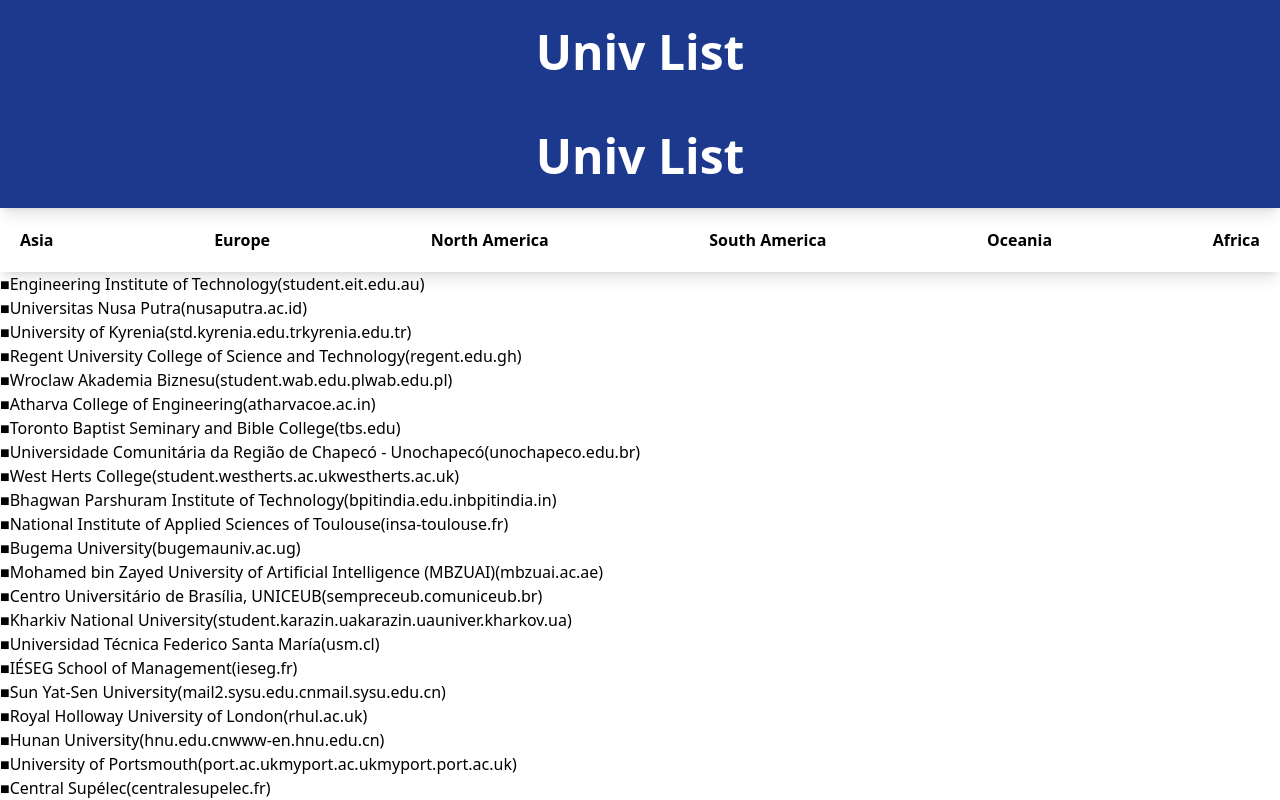
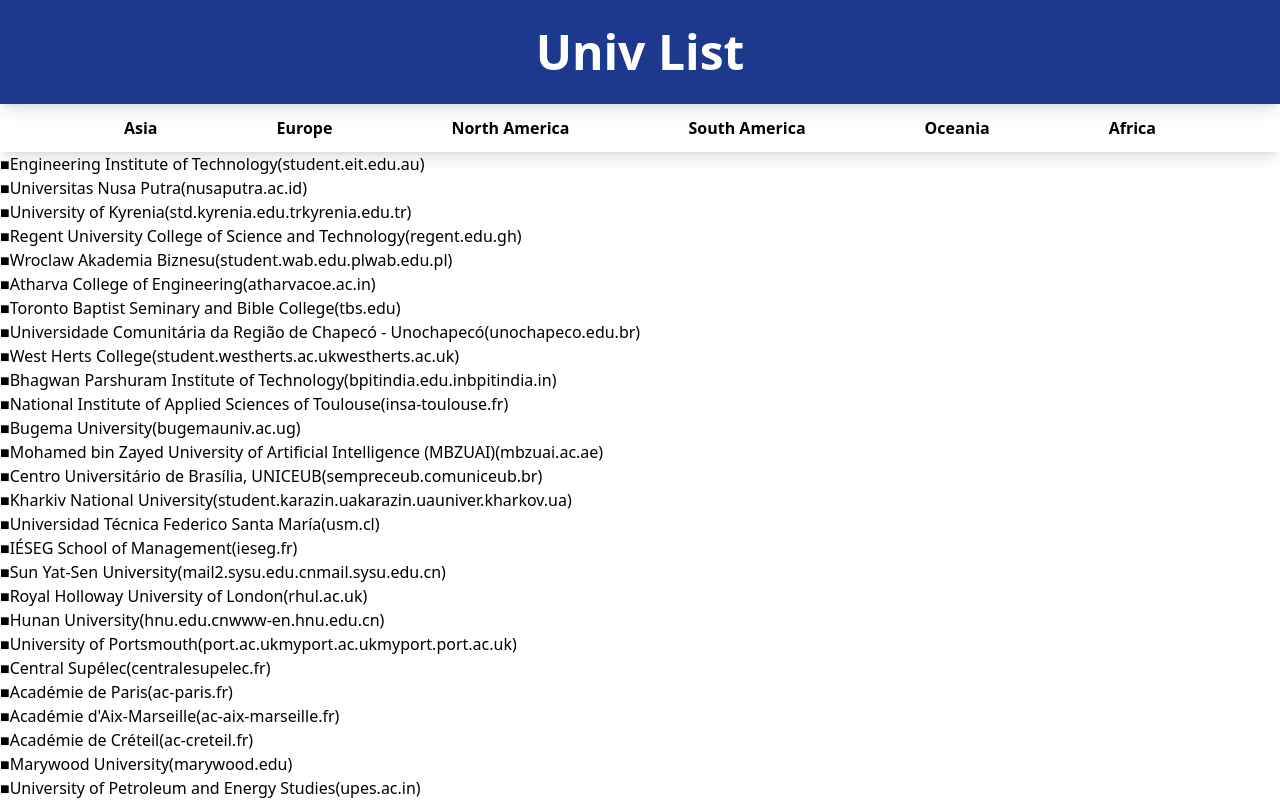
Before and after one commit to Likelion-YeungNam-Univ/10-13th-fe-assignment, a React (Vite) app: page /UnivList in a window 1280 px wide. Shown: the top 800 px of the page. Built offline with nearby package versions, Linux system fonts and the light colour scheme.

Commit message:
navbar 오류 수정

```diff
--- a/src/Body.jsx
+++ /dev/null
@@ -1,11 +0,0 @@
-import React from 'react'
-
-const Body = () => {
-  return (
-    <div>
-
-    </div>
-  )
-}
-
-export default Body
--- a/src/Layout.jsx
+++ b/src/Layout.jsx
@@ -5,10 +5,6 @@
 const Layout = () => {
   return (
     <div>
-
-            <div className='text-center align-middle text-5xl bg-blue-900 text-white shadow-lg pt-7 pb-7'>
-                <strong>Univ List</strong>
-            </div>
         <Navbar/>
         <Outlet/>
     </div>
--- a/src/Navbar.jsx
+++ b/src/Navbar.jsx
@@ -6,7 +6,7 @@
         <div className='text-center align-middle text-5xl bg-blue-900 text-white shadow-lg pt-7 pb-7'>
             <strong>Univ List</strong>
         </div>
-        <div className='flex justify-between items-center bg-navy-200 shadow-lg p-4'>
+        <div className='flex justify-between items-center bg-navy-200 shadow-lg px-30 py-2'>
             <div className="hover:bg-blue-800  hover:text-white hover:rounded-lg p-1 font-bold">Asia</div>
             <div className="hover:bg-blue-800  hover:text-white hover:rounded-lg p-1 font-bold">Europe</div>
             <div className="hover:bg-blue-800  hover:text-white hover:rounded-lg p-1 font-bold">North America</div>
```
